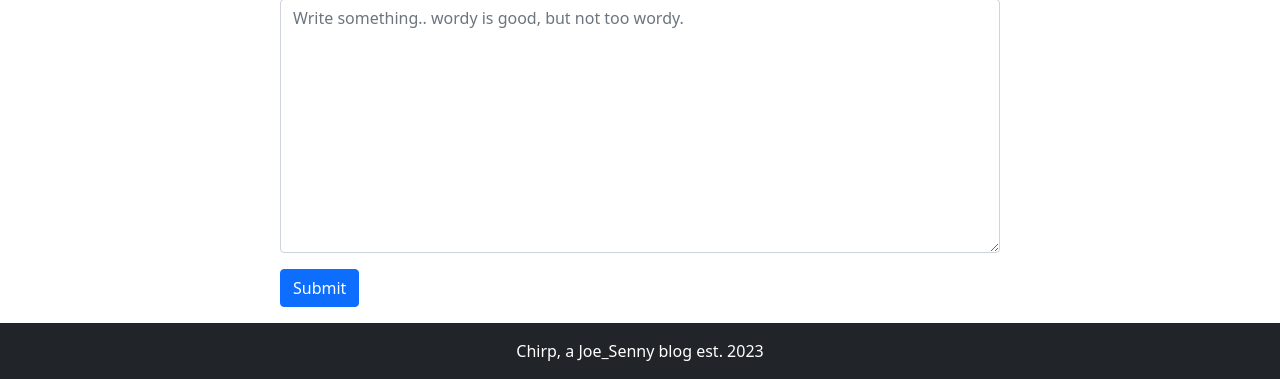
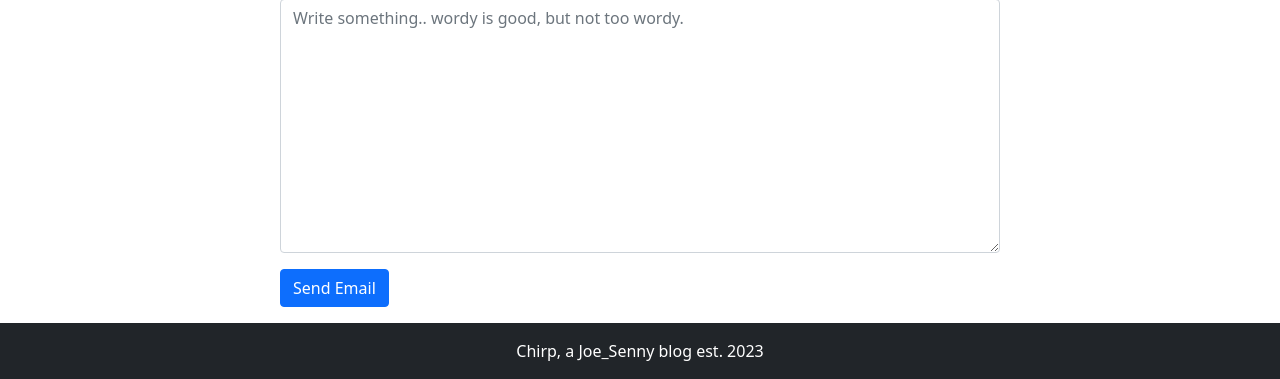
Before and after one commit to Joesenny/chirpv2, a Flask app: page /contact in a window 1280 px wide. Shown: the part 421-800 px from the top of the page. Run offline with Flask 3, Linux system fonts and the light colour scheme.

Commit message:
docker file

```diff
--- a/templates/contact.html
+++ b/templates/contact.html
@@ -51,7 +51,7 @@
           ></textarea>
         </div>
         <div class="mb-3">
-          <input type="submit" value="Submit" class="btn btn-primary" />
+          <input type="submit" value="Send Email" class="btn btn-primary" />
         </div>
       </form>
     </div>
```
Also changed, not shown: the.db, 2 other files.
